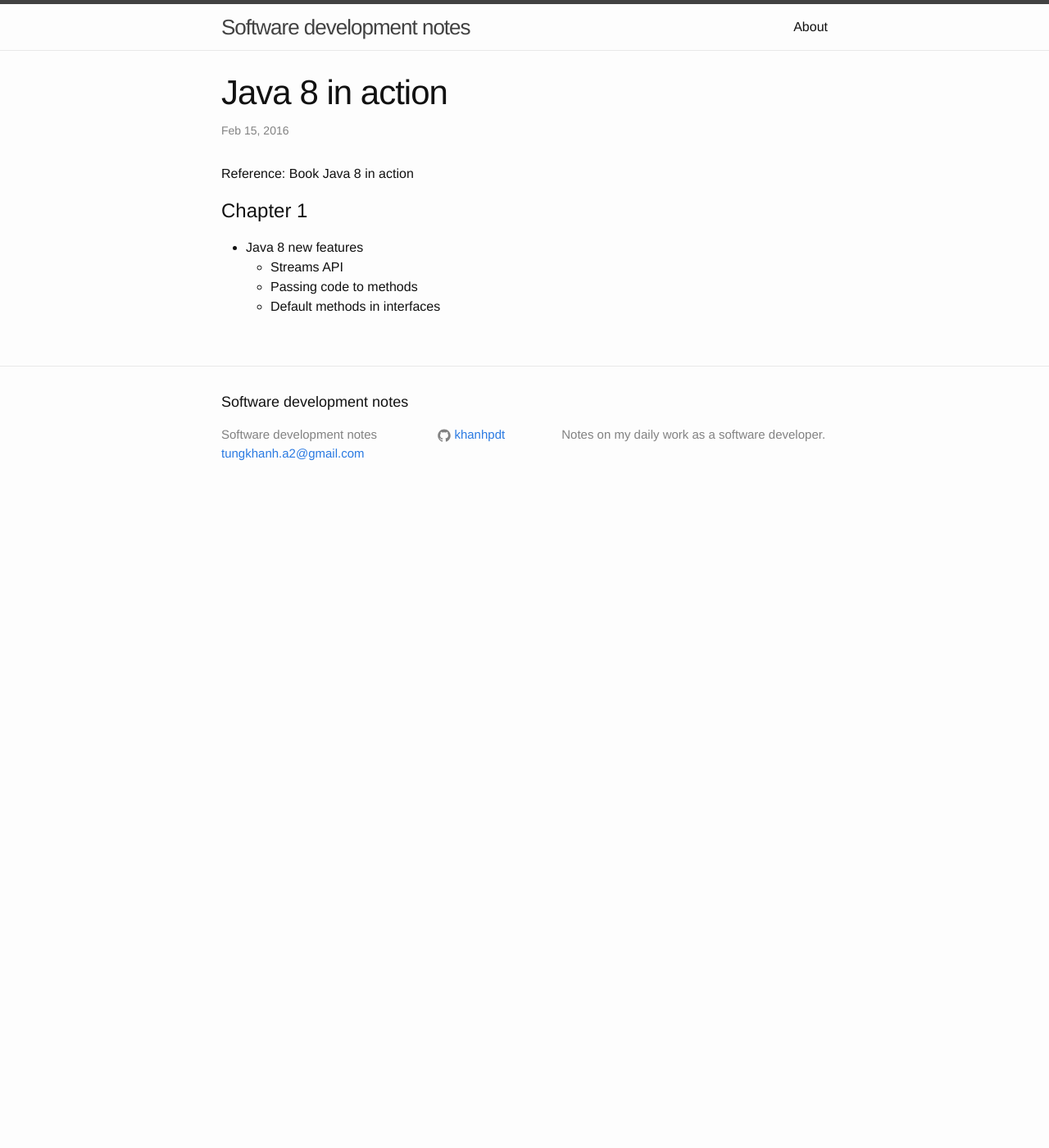
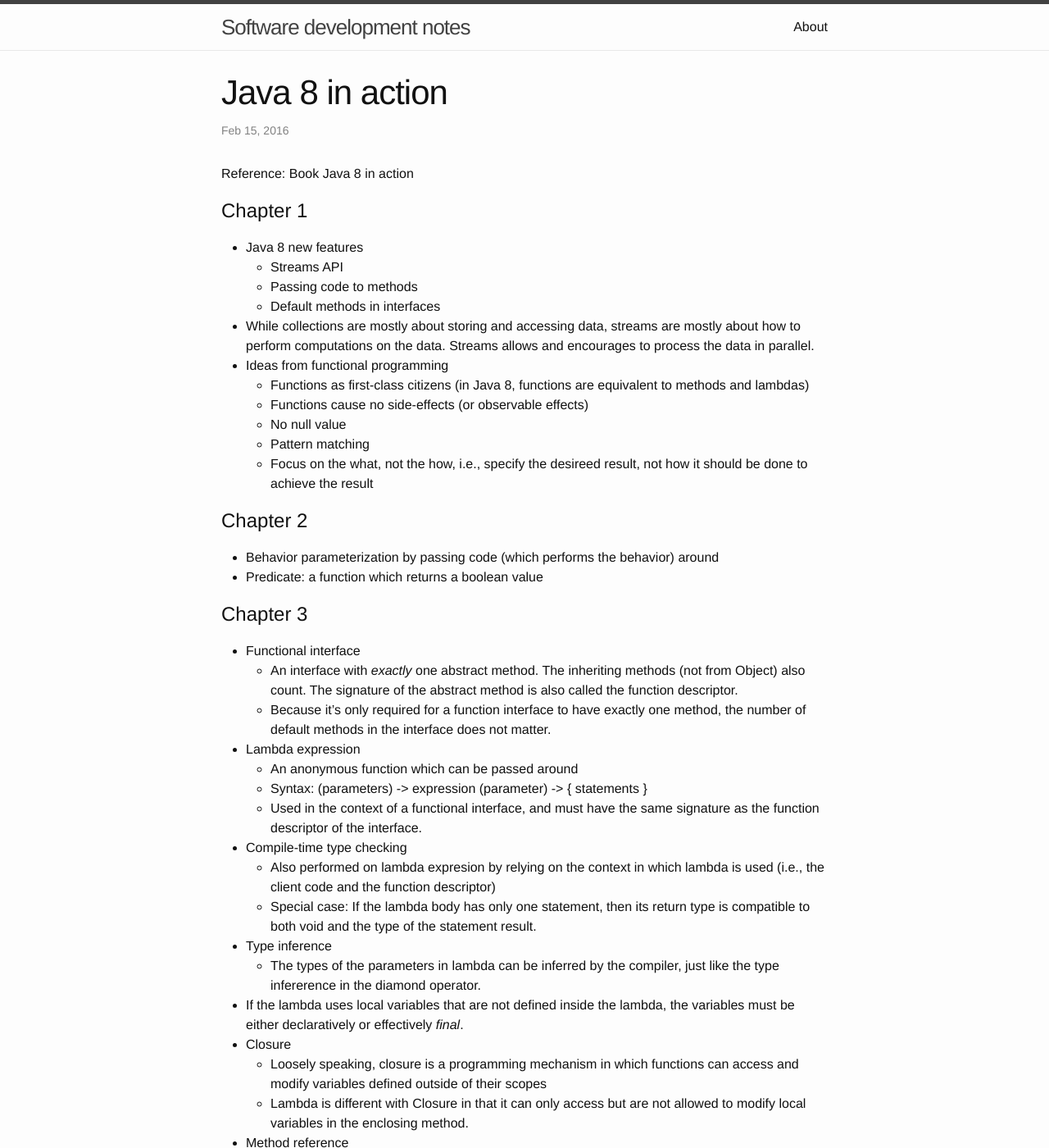
Before and after one commit to khanhpdt/khanhpdt.github.io, a Jekyll site: the page built from _posts/2016-02-15-java-8-in-action.md, in a window 1280 px wide and 1400 px high. Shown: the whole window at 82% size. Built offline with Jekyll 4.4.1, drawn with Linux system fonts in a browser that asks for light colours; Markdown is read by kramdown in place of the engine named in the settings; some of the changed text lies outside the part shown.

Commit message:
- Java 8 in action

```diff
--- a/_posts/2016-02-15-java-8-in-action.md
+++ b/_posts/2016-02-15-java-8-in-action.md
@@ -9,3 +9,83 @@
   - Streams API
   - Passing code to methods
   - Default methods in interfaces
+- While collections are mostly about storing and accessing data, streams are mostly about how to perform computations on the data. Streams allows and encourages to process the data in parallel.
+- Ideas from functional programming
+  - Functions as first-class citizens (in Java 8, functions are equivalent to methods and lambdas)
+  - Functions cause no side-effects (or observable effects)
+  - No null value
+  - Pattern matching
+  - Focus on the what, not the how, i.e., specify the desireed result, not how it should be done to achieve the result
+
+# Chapter 2
+- Behavior parameterization by passing code (which performs the behavior) around
+- Predicate: a function which returns a boolean value
+
+# Chapter 3
+- Functional interface
+  - An interface with _exactly_ one abstract method. The inheriting methods (not from Object) also count. The signature of the abstract method is also called the function descriptor.
+  - Because it's only required for a function interface to have exactly one method, the number of default methods in the interface does not matter.
+- Lambda expression
+  - An anonymous function which can be passed around
+  - Syntax:
+    (parameters) -> expression
+	(parameter) -> { statements }
+  - Used in the context of a functional interface, and must have the same signature as the function descriptor of the interface.
+- Compile-time type checking
+  - Also performed on lambda expresion by relying on the context in which lambda is used (i.e., the client code and the function descriptor)
+  - Special case: If the lambda body has only one statement, then its return type is compatible to both void and the type of the statement result.
+- Type inference
+  - The types of the parameters in lambda can be inferred by the compiler, just like the type infererence in the diamond operator.
+- If the lambda uses local variables that are not defined inside the lambda, the variables must be either declaratively or effectively _final_.
+- Closure
+  - Loosely speaking, closure is a programming mechanism in which functions can access and modify variables defined outside of their scopes
+  - Lambda is different with Closure in that it can only access but are not allowed to modify local variables in the enclosing method.
+- Method reference
+  - Syntactic sugar for lambdas
+  - Syntax
+	TargetReference::methodName
+  - Main types
+   - Static method: Type::methodName
+   - Instance method of a type: Type::methodName
+   - Instance method of an object: object::methodName
+   - Constructor: Type::new
+  - Usually combined with other utility methods to make code more concise
+
+# Chapter 4
+- Streams
+  - "A sequence of elements from a source that supports data processing operations"
+  - Designed to provide a declarative way to process collections (like the way SQL processes records): you specify _what_ you want to achieve
+  - Supports pipelining
+- Streams vs. Collections
+  - Lazily constructed, i.e., elements are computed on demand. This is opposed to conventional collections, which are eagerly constructed or their elements are computed before being added to the collections.
+  - A stream can only be iterated _once_ during its life-time.
+  - Internal iterations, rather than external iterations which are used on collections. This internal iteration encapsulates the iterating implementation from the client code, thus giving more flexibility in how the iteration is done.
+- Stream operations
+  - Intermediate operations that can be pipelined. These operations do not return any result and are actually performed only when a terminal operation is invoked. This enables the loop fusion techniques.
+  - Terminal operations that terminate the pipeline, close the stream, and return values or void.
+- Working with streams usually involves three pieces
+  - A data source
+  - Intermediate operations
+  - Terminal operations
+
+# Chapter 5
+- Stream operations
+  - Stateless
+  - Stateful
+- Short-circuiting: A computation terminates as soon as the result is found.
+
+# Chapter 6
+- Collectors
+  - Implements Collector interface
+  - Applies transforming operation on stream elements and then collects these transformed elements into a specified data structure to produce the desired output.
+- Collect vs. Reduce
+  - Reduce always creates a new value for each element when processed
+  - Collect does not create new value, instead it acts directly on the element. Thus it can also modify the elements during the process.
+- Main collector usages
+  - Reducing and summarizing
+  - Grouping
+    - Also supports multi-level grouping
+- Multi-level collector
+  - Inner collector is passed as an argument of the outer collector. The inner collector will act upon the result of the outer collector.
+
+# Chapter 7
```
